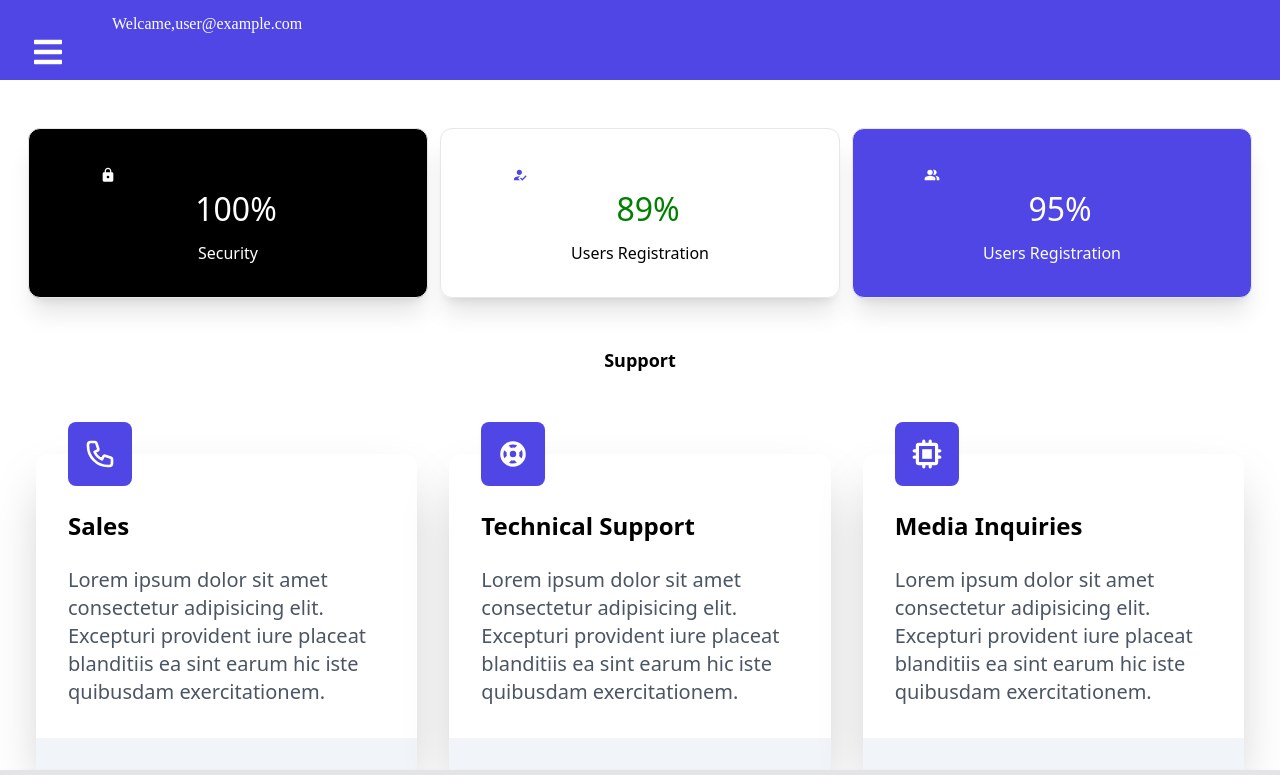
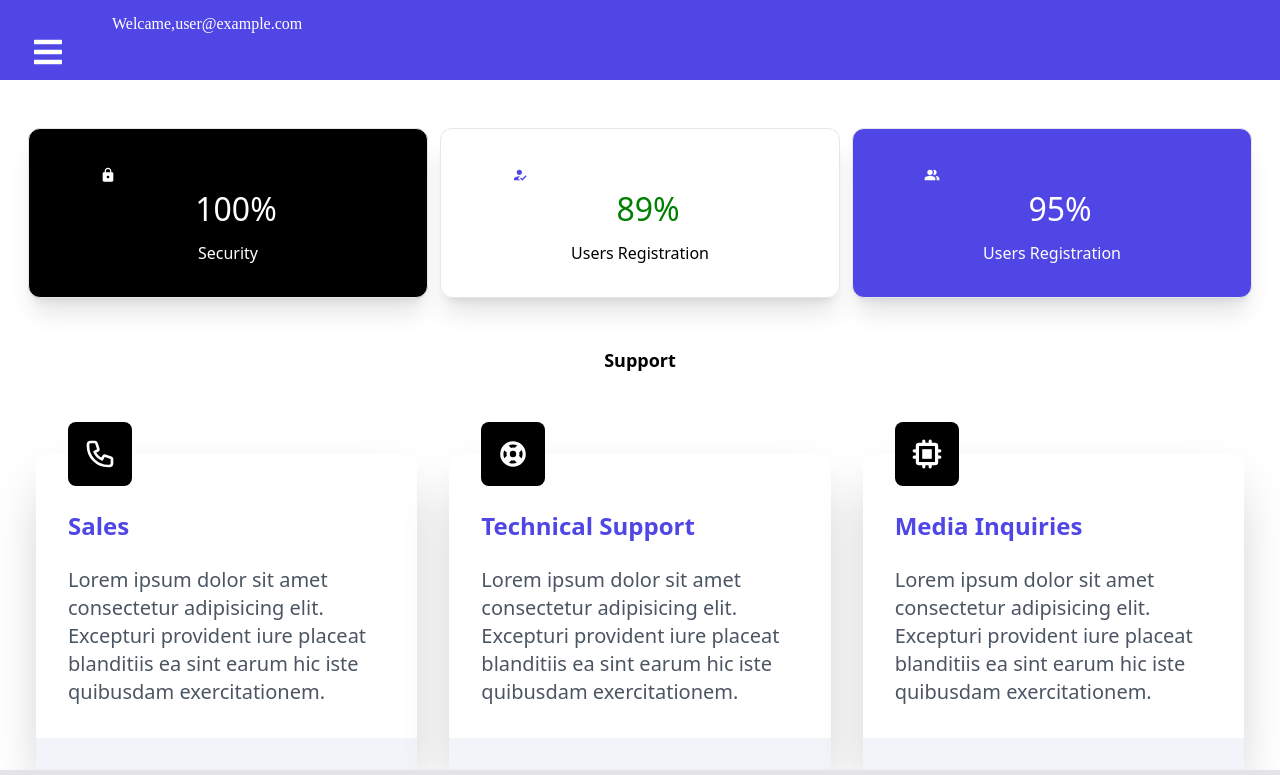
Before and after one commit to nyirurugoomar/Data-Secure, a React (Create React App) app: page /dashboard in a window 1280 px wide. Shown: the top 775 px of the page. Built offline with nearby package versions, Linux system fonts and the light colour scheme; no server answers; sample sign-in values are in the browser's storage.

Commit message:
build folder

```diff
--- a/src/page/Dashboard.jsx
+++ b/src/page/Dashboard.jsx
@@ -80,8 +80,8 @@ const Dashboard = () => {
           <div className='grid grid-cols-1 lg:grid-cols-3  gap-x-8 gap-y-16 px-4 pt-12 sm:pt-20 text-black'>
               <div className='bg-white rounded-xl shadow-2xl'>
                   <div className='p-8'>
-                      <PhoneIcon className='w-16 p-4 bg-indigo-600 text-white rounded-lg mt-[-4rem]' />
-                      <h3 className='font-bold text-2xl my-6'>Sales</h3>
+                      <PhoneIcon className='w-16 p-4 bg-black text-white rounded-lg mt-[-4rem]' />
+                      <h3 className='font-bold text-2xl my-6 text-indigo-600'>Sales</h3>
                       <p className='text-gray-600 text-xl'>Lorem ipsum dolor sit amet consectetur adipisicing elit. Excepturi provident iure placeat blanditiis ea sint earum hic iste quibusdam exercitationem.</p>
                   </div>
                   <div className='bg-slate-100 pl-8 py-4'>
@@ -90,8 +90,8 @@ const Dashboard = () => {
               </div>
               <div className='bg-white rounded-xl shadow-2xl'>
                   <div className='p-8'>
-                      <SupportIcon className='w-16 p-4 bg-indigo-600 text-white rounded-lg mt-[-4rem]' />
-                      <h3 className='font-bold text-2xl my-6'>Technical Support</h3>
+                      <SupportIcon className='w-16 p-4 bg-black text-white rounded-lg mt-[-4rem]' />
+                      <h3 className='font-bold text-2xl my-6 text-indigo-600'>Technical Support</h3>
                       <p className='text-gray-600 text-xl'>Lorem ipsum dolor sit amet consectetur adipisicing elit. Excepturi provident iure placeat blanditiis ea sint earum hic iste quibusdam exercitationem.</p>
                   </div>
                   <div className='bg-slate-100 pl-8 py-4'>
@@ -100,8 +100,8 @@ const Dashboard = () => {
               </div>
               <div className='bg-white rounded-xl shadow-2xl'>
                   <div className='p-8'>
-                      <ChipIcon className='w-16 p-4 bg-indigo-600 text-white rounded-lg mt-[-4rem]' />
-                      <h3 className='font-bold text-2xl my-6'>Media Inquiries</h3>
+                      <ChipIcon className='w-16 p-4 bg-black text-white rounded-lg mt-[-4rem]' />
+                      <h3 className='font-bold text-2xl my-6 text-indigo-600'>Media Inquiries</h3>
                       <p className='text-gray-600 text-xl'>Lorem ipsum dolor sit amet consectetur adipisicing elit. Excepturi provident iure placeat blanditiis ea sint earum hic iste quibusdam exercitationem.</p>
                   </div>
                   <div className='bg-slate-100 pl-8 py-4'>
--- a/src/page/Profile.jsx
+++ b/src/page/Profile.jsx
@@ -2,6 +2,7 @@ import React from 'react'
 import Sidebar from "../components/Sidebar";
 import Box from '@mui/material/Box';
 import TextField from '@mui/material/TextField';
+
 
 
 const Profile = () => {
--- a/src/page/Team.jsx
+++ b/src/page/Team.jsx
@@ -1,5 +1,7 @@
 import React from 'react'
 import Sidebar from "../components/Sidebar"
+import profile from '../assets/profile-image.webp'
+
 
 
 const Team = () => {
@@ -8,12 +10,8 @@ const Team = () => {
  <Sidebar/>
     <div className='Team'>
        <h1>Team</h1>
-        <p>we make we move</p>
-        <div class="grid grid-cols-3 divide-x divide-gray-400">
-        <div class="text-center">1</div>
-        <div class="text-center">2</div>
-        <div class="text-center">3</div>
-        </div>
+
+
     </div>
 
  </>
```
Also changed, not shown: src/assets/profile-image.webp (added), 17 other files (tests, documents, lock files or other folders).
